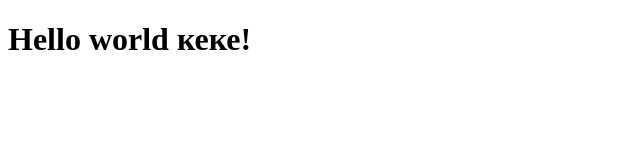
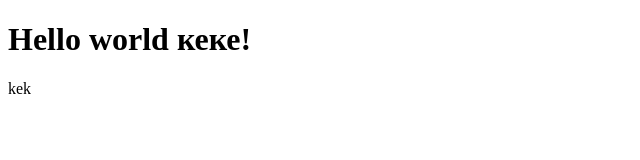
Before and after one commit to librantegg/project, a plain HTML site: page project/index.html in a window 1280 px wide. Shown: the full height of the page, 0-640 px from the left. Drawn offline with Linux system fonts and the light colour scheme.

Commit message:
Section - kek

```diff
--- a/project/index.html
+++ b/project/index.html
@@ -1,18 +1,21 @@
 <!DOCTYPE html>
 <html lang="en">
+
 <head>
     <meta charset="UTF-8">
     <meta http-equiv="X-UA-Compatible" content="IE=edge">
     <meta name="viewport" content="width=device-width, initial-scale=1.0">
     <title>Document</title>
 </head>
+
 <body>
 
     <h1>Hello world кеке!</h1>
-
+    <section>kek</section>
     <!-- <script>
         alert(1);
     </script> -->
     <script src="js/script.js"></script>
 </body>
+
 </html>
```
